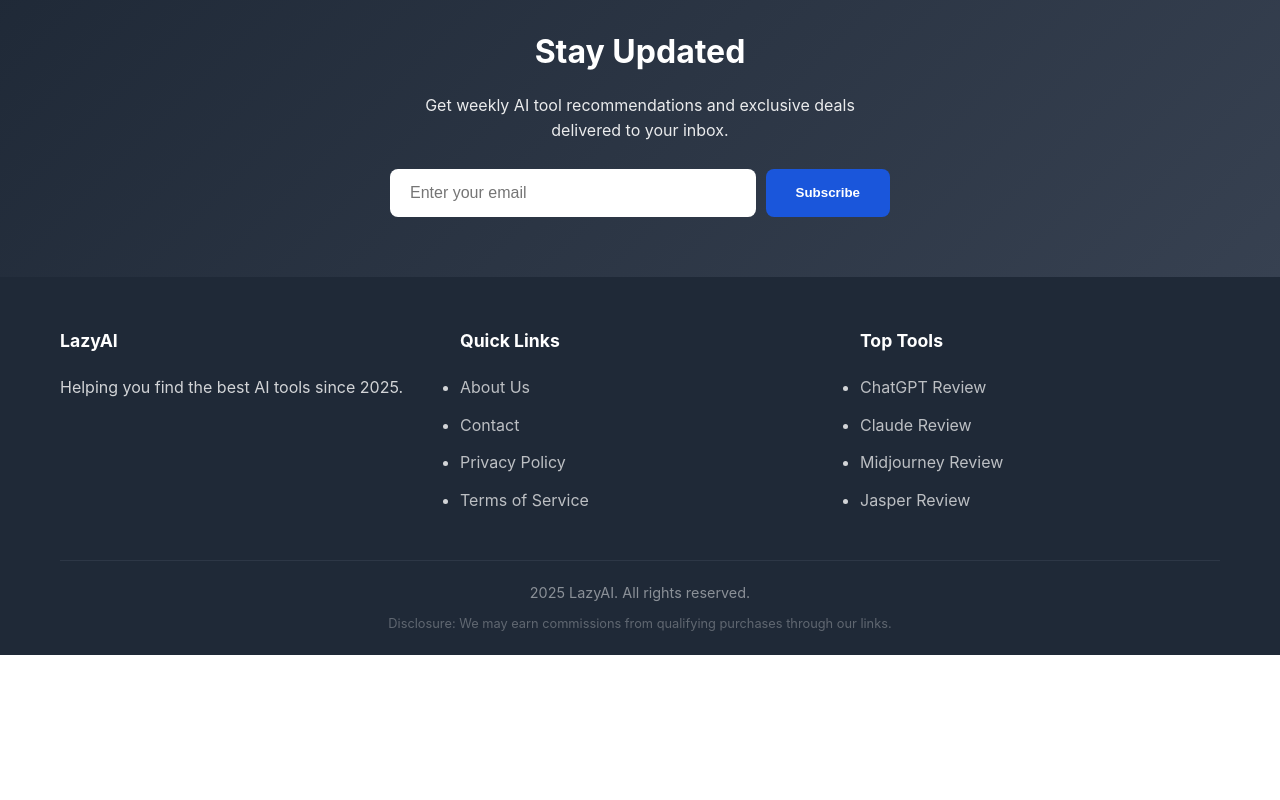
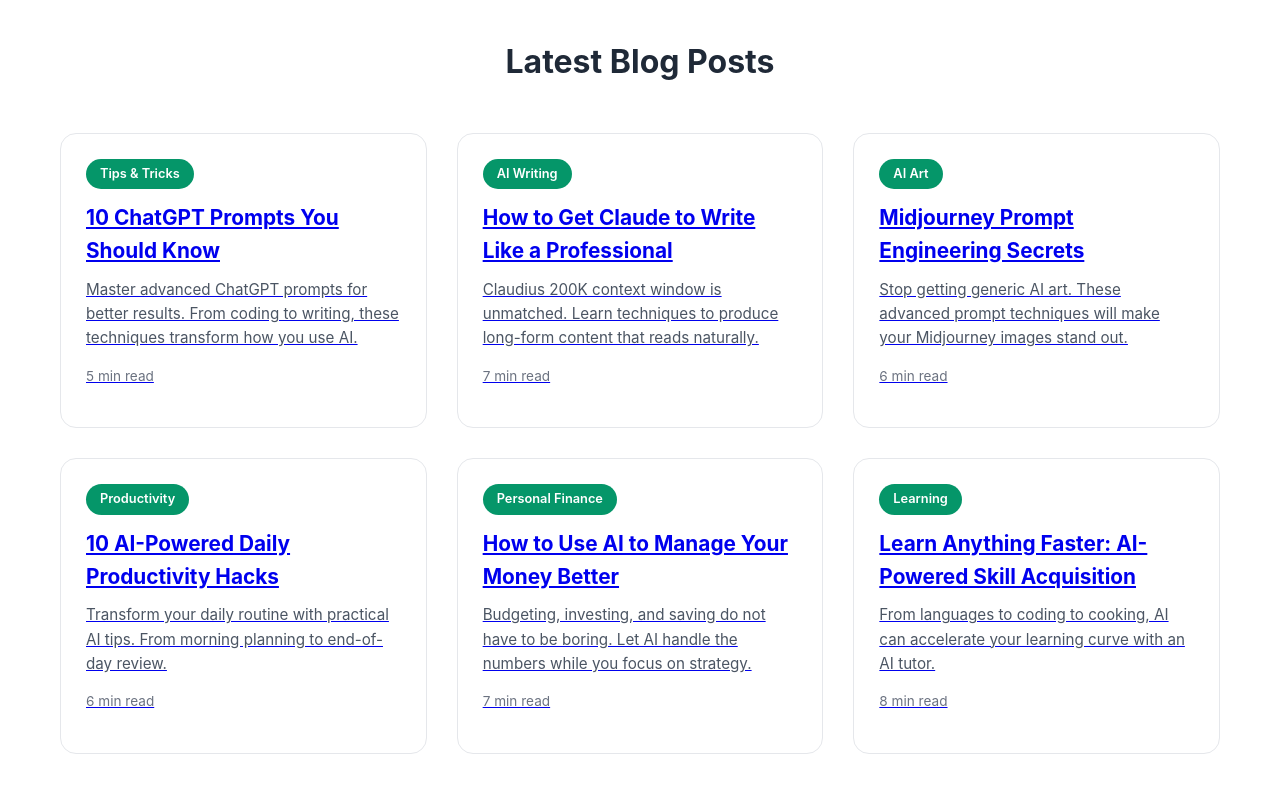
Before and after one commit to tsang121/lazy-ai, a website: page index.html in a window 1280 px wide. Shown: the part 3320-4120 px from the top of the page. Before the commit the page ends 3975 px from the top, so only its background shows below. Drawn offline with Linux system fonts and the light colour scheme.

Commit message:
Add blog posts section to homepage

```diff
--- a/index.html
+++ b/index.html
@@ -178,6 +178,62 @@
         </div>
     </section>
 
+    <section class="categories" style="background: white;">
+        <div class="container">
+            <h2>Latest Blog Posts</h2>
+            <div class="tools-grid">
+                <a href="blog-10-chatgpt-prompts-you-should-know.html" class="tool-card">
+                    <div class="tool-content">
+                        <span class="tool-badge">Tips & Tricks</span>
+                        <h3>10 ChatGPT Prompts You Should Know</h3>
+                        <p>Master advanced ChatGPT prompts for better results. From coding to writing, these techniques transform how you use AI.</p>
+                        <p style="color: #6b7280; font-size: 0.85rem; margin-top: 10px;">5 min read</p>
+                    </div>
+                </a>
+                <a href="blog-claude-long-form-content-guide.html" class="tool-card">
+                    <div class="tool-content">
+                        <span class="tool-badge">AI Writing</span>
+                        <h3>How to Get Claude to Write Like a Professional</h3>
+                        <p>Claudius 200K context window is unmatched. Learn techniques to produce long-form content that reads naturally.</p>
+                        <p style="color: #6b7280; font-size: 0.85rem; margin-top: 10px;">7 min read</p>
+                    </div>
+                </a>
+                <a href="blog-midjourney-prompt-engineering-secrets.html" class="tool-card">
+                    <div class="tool-content">
+                        <span class="tool-badge">AI Art</span>
+                        <h3>Midjourney Prompt Engineering Secrets</h3>
+                        <p>Stop getting generic AI art. These advanced prompt techniques will make your Midjourney images stand out.</p>
+                        <p style="color: #6b7280; font-size: 0.85rem; margin-top: 10px;">6 min read</p>
+                    </div>
+                </a>
+                <a href="blog-ai-daily-productivity-hacks.html" class="tool-card">
+                    <div class="tool-content">
+                        <span class="tool-badge">Productivity</span>
+                        <h3>10 AI-Powered Daily Productivity Hacks</h3>
+                        <p>Transform your daily routine with practical AI tips. From morning planning to end-of-day review.</p>
+                        <p style="color: #6b7280; font-size: 0.85rem; margin-top: 10px;">6 min read</p>
+                    </div>
+                </a>
+                <a href="blog-ai-personal-finance-guide.html" class="tool-card">
+                    <div class="tool-content">
+                        <span class="tool-badge">Personal Finance</span>
+                        <h3>How to Use AI to Manage Your Money Better</h3>
+                        <p>Budgeting, investing, and saving do not have to be boring. Let AI handle the numbers while you focus on strategy.</p>
+                        <p style="color: #6b7280; font-size: 0.85rem; margin-top: 10px;">7 min read</p>
+                    </div>
+                </a>
+                <a href="blog-ai-learning-new-skills.html" class="tool-card">
+                    <div class="tool-content">
+                        <span class="tool-badge">Learning</span>
+                        <h3>Learn Anything Faster: AI-Powered Skill Acquisition</h3>
+                        <p>From languages to coding to cooking, AI can accelerate your learning curve with an AI tutor.</p>
+                        <p style="color: #6b7280; font-size: 0.85rem; margin-top: 10px;">8 min read</p>
+                    </div>
+                </a>
+            </div>
+        </div>
+    </section>
+
     <section class="newsletter">
         <div class="container">
             <h2>Stay Updated</h2>
```
